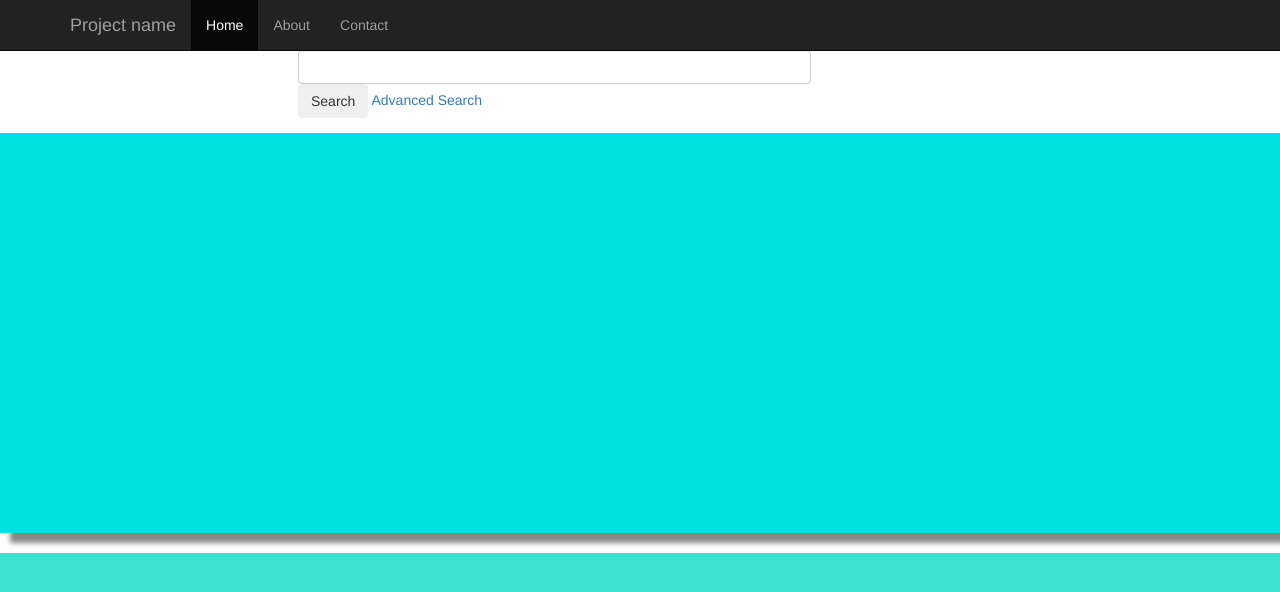
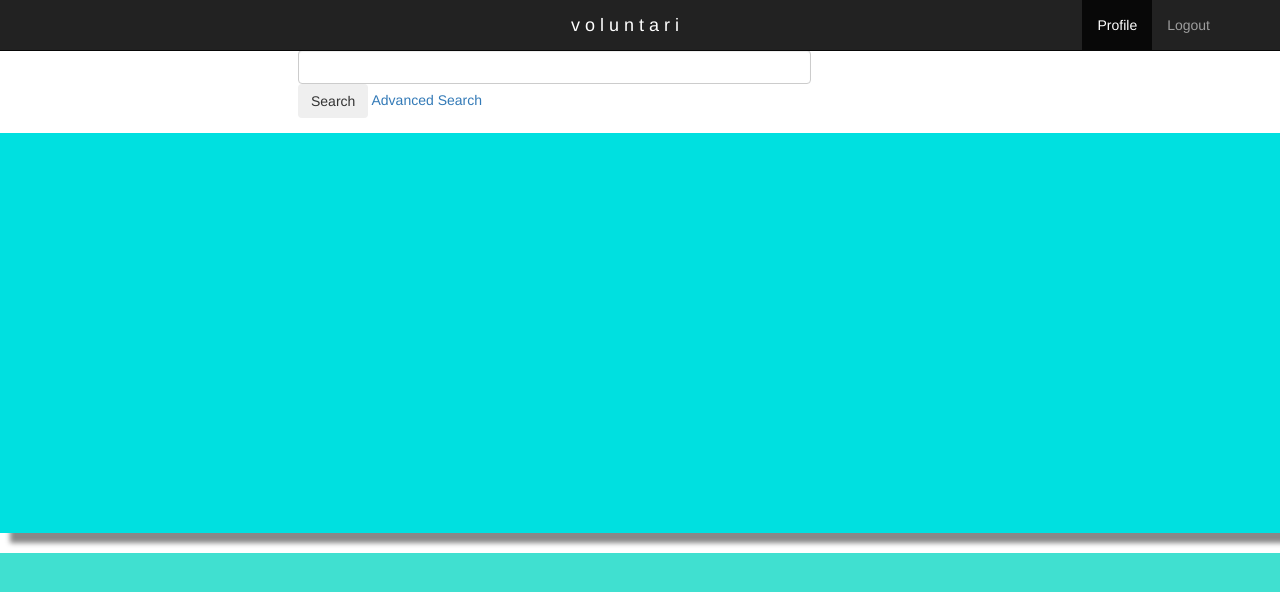
Before and after one commit to 99-victors/GR4, a plain HTML site: page contents/voluntari.html in a window 1280 px wide. Drawn offline with Linux system fonts and the light colour scheme.

Commit message:
center voluntari on navbar, move options to right and use correct options for our app

```diff
--- a/contents/voluntari.css
+++ b/contents/voluntari.css
@@ -10,6 +10,14 @@ html {
     border: 0px;
     font: italic 32px sans-serif;
     color: #006060;
+}
+
+.navbar-brand{
+    position: absolute;
+    width: 100%;
+    left: 0;
+    text-align: center;
+    margin: auto;
 }
 
 body{
--- a/contents/voluntari.html
+++ b/contents/voluntari.html
@@ -20,7 +20,8 @@
     <!-- Custom styles -->
     <link type="text/css" href="voluntari.css" rel="stylesheet" />
   </head>
-  <body id="theBody">
+
+  <body>
     <nav class="navbar navbar-inverse navbar-fixed-top">
       <div class="container">
         <div class="navbar-header">
@@ -30,13 +31,12 @@
             <span class="icon-bar"></span>
             <span class="icon-bar"></span>
           </button>
-          <a class="navbar-brand" href="#">Project name</a>
+          <a class="navbar-brand" href="#">v o l u n t a r i</a>
         </div>
         <div id="navbar" class="collapse navbar-collapse">
-          <ul class="nav navbar-nav">
-            <li class="active"><a href="#">Home</a></li>
-            <li><a href="#about">About</a></li>
-            <li><a href="#contact">Contact</a></li>
+          <ul class="nav navbar-nav navbar-right">
+            <li class="active"><a href="#">Profile</a></li>
+            <li><a href="#about">Logout</a></li>
           </ul>
         </div><!--/.nav-collapse -->
       </div>
```
